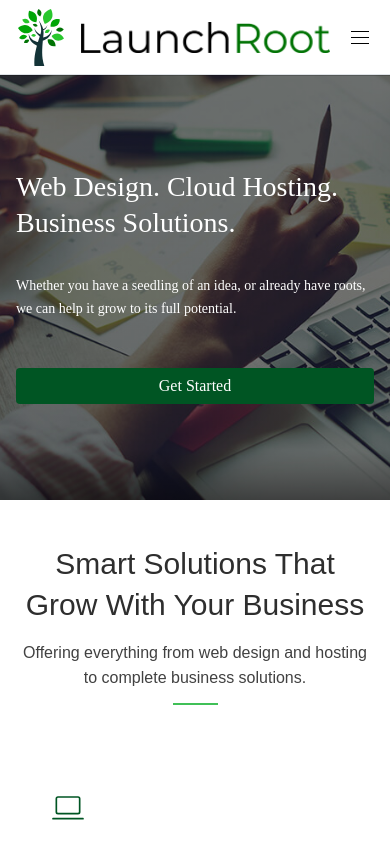
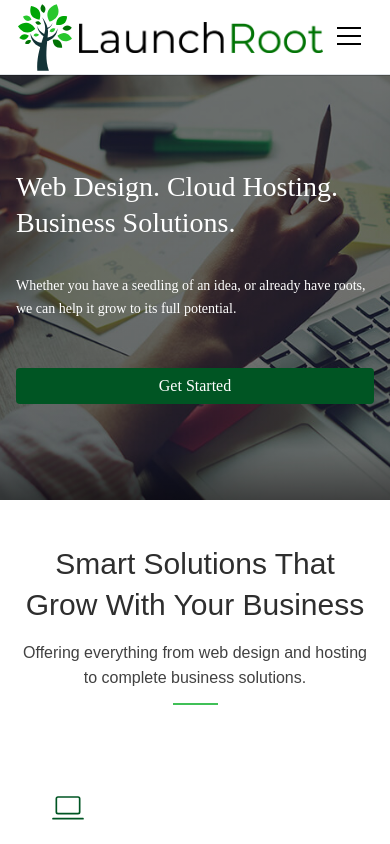
Before and after one commit to BryceStampfl/launchrootv2, a Next.js app: page / in a window 390 px wide. Shown: the top 844 px of the page. Built offline with nearby package versions, Linux system fonts and the light colour scheme.

Commit message:
fixed mobile spacing issue

```diff
--- a/components/Header/Header.module.css
+++ b/components/Header/Header.module.css
@@ -5,7 +5,6 @@
   width: 100%;
   height: 75px;
   box-shadow: 0px 1px 0px rgba(0, 0, 0, 0.2);
-
   background-color: var(--mantine-color-body);
   border-bottom: 1px solid light-dark(var(--mantine-color-gray-3), var(--mantine-color-dark-4));
 
@@ -38,19 +37,34 @@
 
 
 .imageWrapper {
-  display: flex;             /* ensures image can be centered if needed */
-  align-items: center;
-  height: 100%;
-
-    /* @media (max-width: $mantine-breakpoint-sm) {
-    height: 80px;
-    }           */
+  max-height: 100%;
+  padding: 0px;
+  margin: 0px;
 }
 
 .imageWrapper img {
    max-height: 100%;      /* respect parent, but don’t crop */
   object-fit: contain;
 
+}
+
+.headerIcon{
+  max-width: 100px;
+  margin-left: 0;
+
+  @media ((max-width: $mantine-breakpoint-sm)) {
+    margin-left: 15px;
+    max-width: 60px;
+  }
+}
+
+.headerName{
+    max-width: 358px;
+
+  @media ((max-width: $mantine-breakpoint-sm)) {
+    margin-left: 15px;
+    max-width: 250px;
+ }
 }
 
 
--- a/components/Header/index.tsx
+++ b/components/Header/index.tsx
@@ -60,26 +60,30 @@ export function HeaderMenu() {
 
   return (
     <header className={classes.header}>
-      <Container size="xl">
+      <Container size="xl" p={0}>
         <div className={classes.inner}>
           {/* Logo */}
-          <Flex direction="row" h="100%">
-            <Box className={classes.imageWrapper} p="0.1rem">
-              <Image component={NextImage} src={Icon} alt="My image" />
+          <Flex direction="row" h="100%"  justify={'flex-start'}>
+            <Box className={classes.imageWrapper} >
+              <Image
+                style={{ display: 'block', boxSizing: 'border-box' }}
+              className={classes.headerIcon} component={NextImage} src={Icon} alt="My image"/>
             </Box>
 
-            <Box className={classes.imageWrapper} p="1rem">
-              <Image component={NextImage} src={LogoText} alt="My image" />
+            <Box className={classes.imageWrapper} >
+              <Image   style={{ display: 'block' }}  className={classes.headerName} component={NextImage} src={LogoText} alt="My image" />
             </Box>
           </Flex>
 
+          <div>
           {/* Desktop menu */}
-          <Group gap={10} visibleFrom="sm">
+          <Group gap={10} visibleFrom="md">
             {desktopItems}
           </Group>
 
           {/* Mobile burger button */}
-          <Burger opened={opened} onClick={toggle} size="sm" hiddenFrom="sm" />
+          <Burger opened={opened} mx={24} onClick={toggle} size="md" hiddenFrom="md" />
+          </div>
         </div>
       </Container>
 
```
Lines whose indentation alone changed are shown as unchanged.
